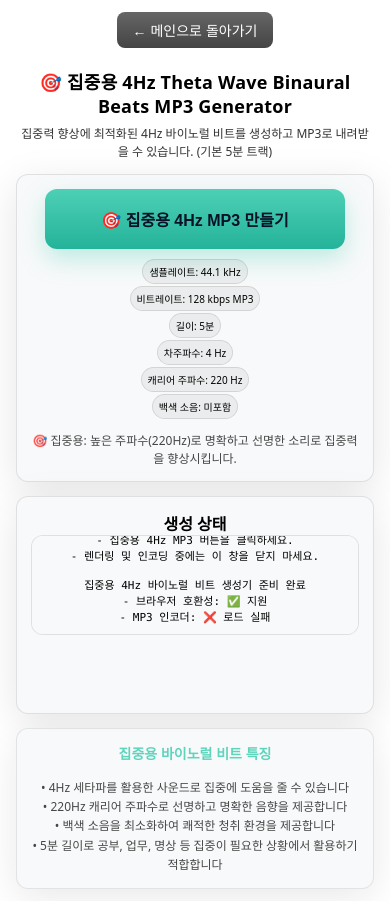
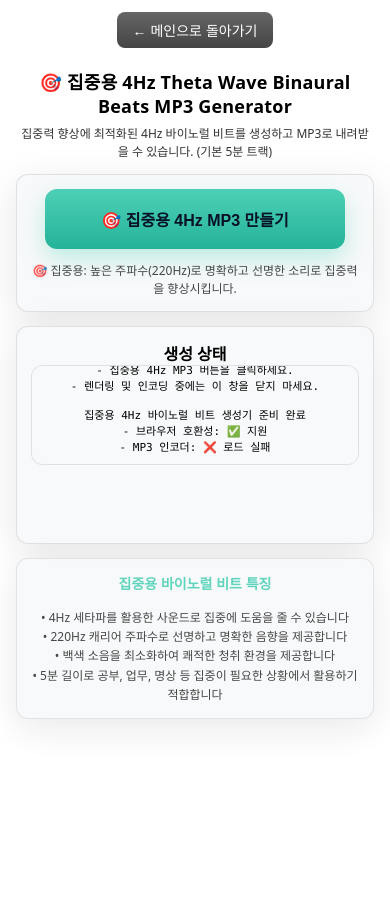
Before and after one commit to maducokr/4hz, a website: page focus.html in a window 390 px wide. After the commit the page ends 844 px from the top, so only its background shows below. Drawn offline with Linux system fonts and the light colour scheme.

Commit message:
Add files via upload

```diff
--- a/focus.html
+++ b/focus.html
@@ -177,14 +177,7 @@
       <div style="text-align: center;">
         <button class="btn alt" id="btn-focus" style="max-width: 300px;">🎯 집중용 4Hz MP3 만들기</button>
       </div>
-      <div class="chips">
-        <span class="chip">샘플레이트: 44.1 kHz</span>
-        <span class="chip">비트레이트: 128 kbps MP3</span>
-        <span class="chip">길이: 5분</span>
-        <span class="chip">차주파수: 4 Hz</span>
-        <span class="chip">캐리어 주파수: 220 Hz</span>
-        <span class="chip">백색 소음: 미포함</span>
-      </div>
+
       <div style="height:12px"></div>
       <div class="tip">🎯 집중용: 높은 주파수(220Hz)로 명확하고 선명한 소리로 집중력을 향상시킵니다.</div>
     </div>
```
Also changed, not shown: index.html (+2 -2 lines), meditation.html (+1 -8 lines).
